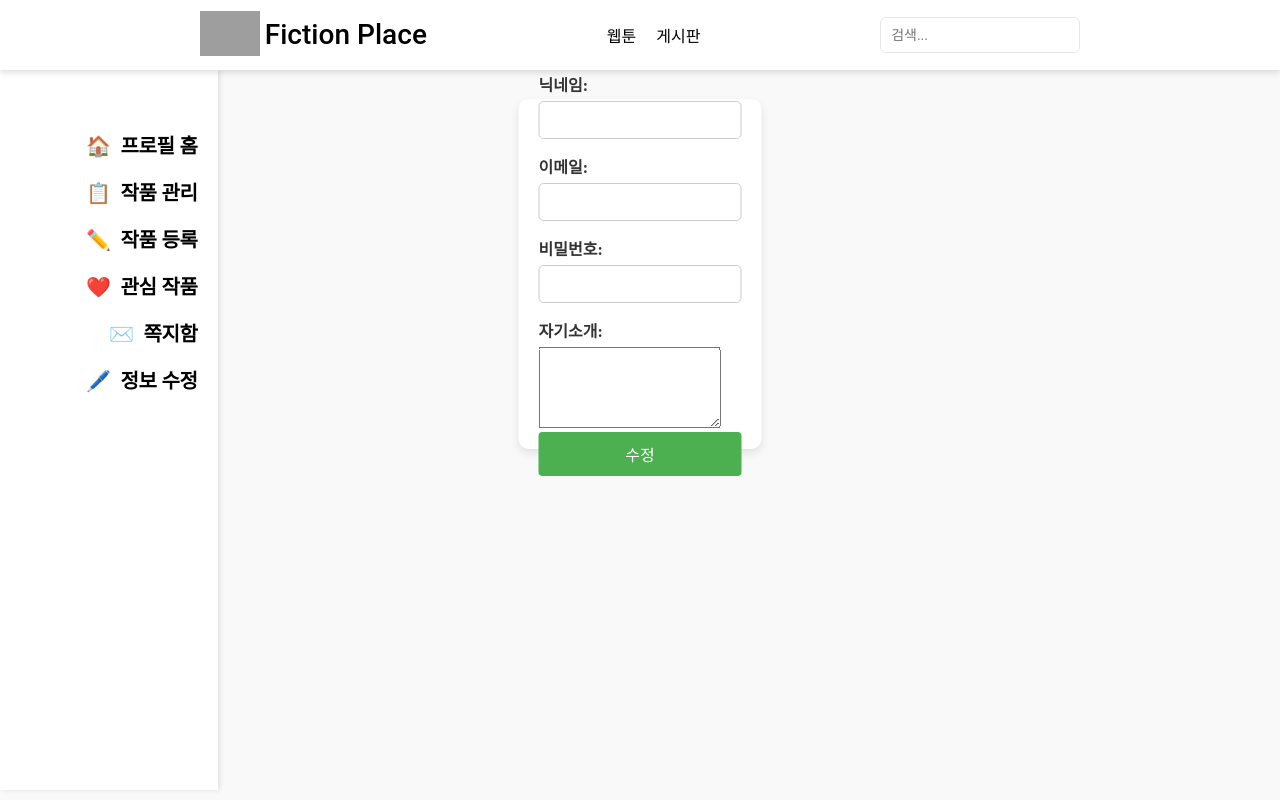
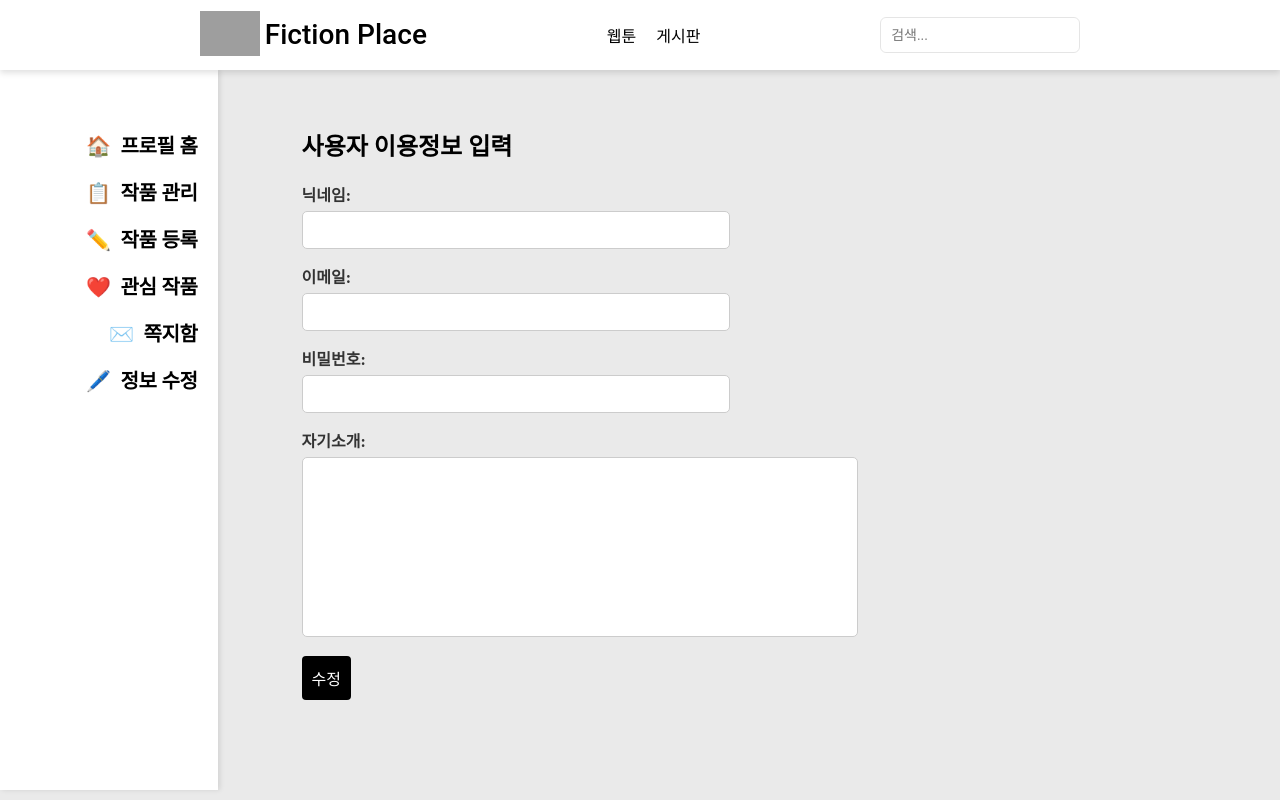
Before and after one commit to EunKyu00/FictionPlace, a Spring app: template src/main/resources/templates/modify_user.html in a window 1280 px wide. Run offline with Thymeleaf, Linux system fonts and the light colour scheme; the template is opened without the code that fills it, so the values that code supplies are empty; some of the project's set-up classes (security, data sources, template engines, error pages and the like) are left out, and stand-ins take their place; grey boxes are pictures that could not be loaded.

Commit message:
정보수정완

```diff
--- a/src/main/java/com/example/fiction_place1/domain/user/service/SiteUserService.java
+++ b/src/main/java/com/example/fiction_place1/domain/user/service/SiteUserService.java
@@ -78,9 +78,7 @@ public class SiteUserService {
         if (!updatedUser.getPassword().isEmpty()) {
             currentUser.setPassword(passwordEncoder.encode(updatedUser.getPassword()));
         }
-        if (updatedUser.getMyProfile() != null && updatedUser.getMyProfile().getDescription() != null) {
-            currentUser.getMyProfile().setDescription(updatedUser.getMyProfile().getDescription());
-        }
+        currentUser.getMyProfile().setDescription(updatedUser.getMyProfile().getDescription());
         siteUserRepository.save(currentUser);
     }
     // findById 메서드 추가
--- a/src/main/resources/static/CSS/myprofile.css
+++ b/src/main/resources/static/CSS/myprofile.css
@@ -1,3 +1,6 @@
+body {
+    background-color: #eaeaea;
+}
 .sidebar {
   position: fixed; /* 사이드바를 화면의 왼쪽에 고정 */
   top: 70px; /* 네비게이션 바 바로 아래에 위치 */
--- a/src/main/resources/static/CSS/user_modify.css
+++ b/src/main/resources/static/CSS/user_modify.css
@@ -1,5 +1,5 @@
 body {
-    background-color: #f9f9f9;
+    background-color: #eaeaea;
 }
 
 /* 슬라이더 css */
@@ -56,19 +56,15 @@ body {
 }
 /* 정보 수정 폼 */
 .modify-type {
-    position: absolute;
+    position: relative;
     display: flex;
-    height: 350px;
-    top: 28%; /* 부모 높이의 50% */
-    left: 50%; /* 부모 너비의 50% */
-    transform: translate(-50%, -50%); /* 본인의 크기 기준으로 이동 */
     padding: 20px;
-    max-width: 600px;
-    margin: 50px auto;
-    background-color: #fff;
-    border-radius: 10px;
-    box-shadow: 0 4px 8px rgba(0, 0, 0, 0.1);
-    align-items: center
+    margin: 17px 22% 17px 22%;
+    min-width: 70%;
+}
+
+.user-modify-form {
+    width: 100%;
 }
 /* 레이블 스타일 */
 .user-modify-form label {
@@ -79,7 +75,7 @@ body {
 }
 /* 입력 필드 스타일 */
 .user-modify-form input {
-    width: 100%;
+    width: 50%;
     padding: 10px;
     margin-bottom: 15px;
     border: 1px solid #ccc;
@@ -87,11 +83,21 @@ body {
     font-size: 14px;
     box-sizing: border-box;
 }
+.description > textarea {
+    height: 180px;
+    width: 65%;
+    padding: 10px;
+    margin-bottom: 15px;
+    border: 1px solid #ccc;
+    border-radius: 5px;
+    font-size: 14px;
+    box-sizing: border-box;
+    resize: none;
+}
 /* 버튼 스타일 */
 .user-modify-form button {
-    width: 100%;
     padding: 10px;
-    background-color: #4caf50;
+    background-color: #000;
     color: white;
     font-size: 16px;
     border: none;
@@ -100,5 +106,5 @@ body {
     transition: background-color 0.3s ease;
 }
 .user-modify-form button:hover {
-    background-color: #0056b3;
+    background-color: ##5a4bcd;
 }
--- a/src/main/resources/templates/modify_user.html
+++ b/src/main/resources/templates/modify_user.html
@@ -45,23 +45,24 @@
 </div>
 <div class="modify-type">
 <form th:action="@{/profile/user/{id}/modify(id=${user.id})}" th:object="${user}" method="post" class="user-modify-form">
-    <div>
+    <h2>사용자 이용정보 입력</h2>
+    <div class="nickname">
         <label>닉네임:</label>
         <input type="text" th:field="*{nickname}" />
     </div>
-    <div>
+    <div class="email">
         <label>이메일:</label>
         <input type="email" th:field="*{email}" />
     </div>
-    <div>
+    <div class="password">
         <label>비밀번호:</label>
         <input type="password" th:field="*{password}" />
     </div>
-    <div>
-        <label for="description">자기소개:</label>
-        <textarea id="description" th:field="*{profile.description}" rows="5"></textarea>
+    <div class="description">
+        <label>자기소개:</label>
+        <textarea id="description" th:field="*{myProfile.description}"></textarea>
     </div>
-    <div>
+    <div class="modify-btn">
         <button type="submit">수정</button>
     </div>
 </form>
```
